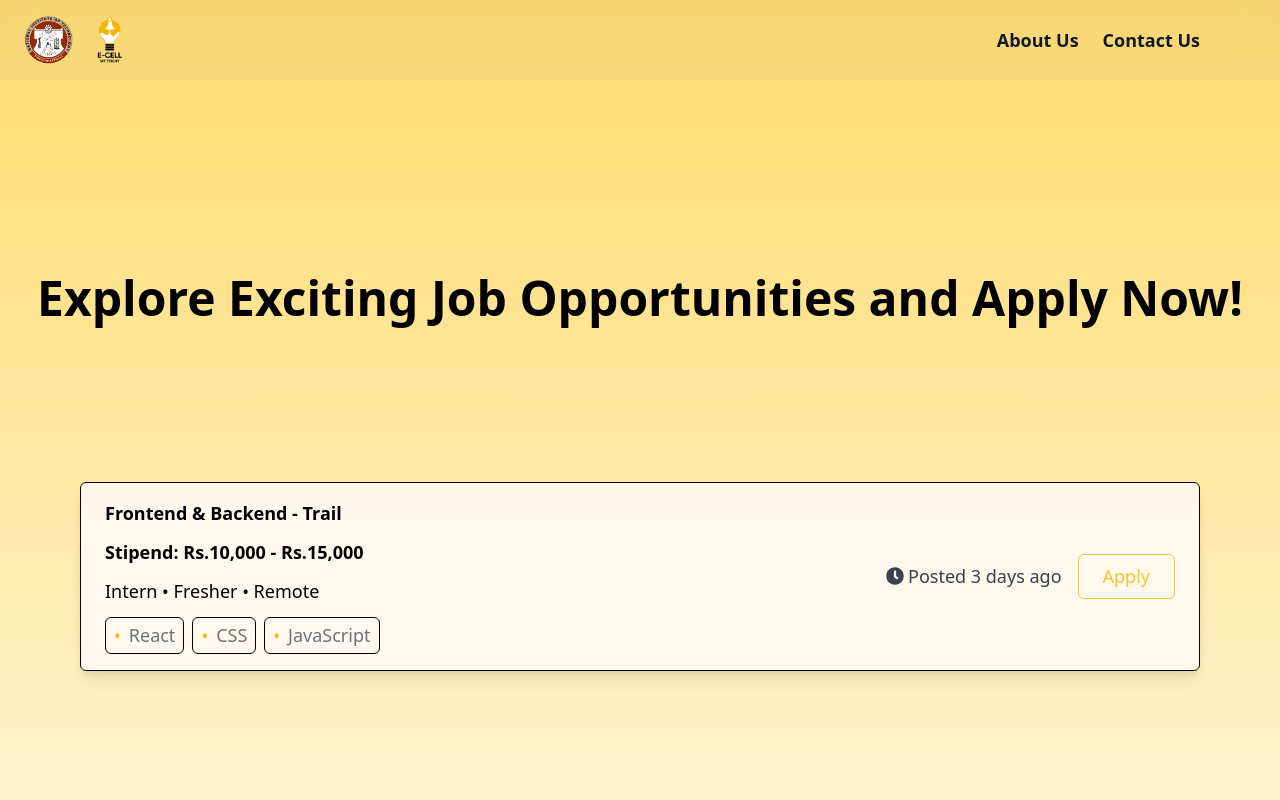
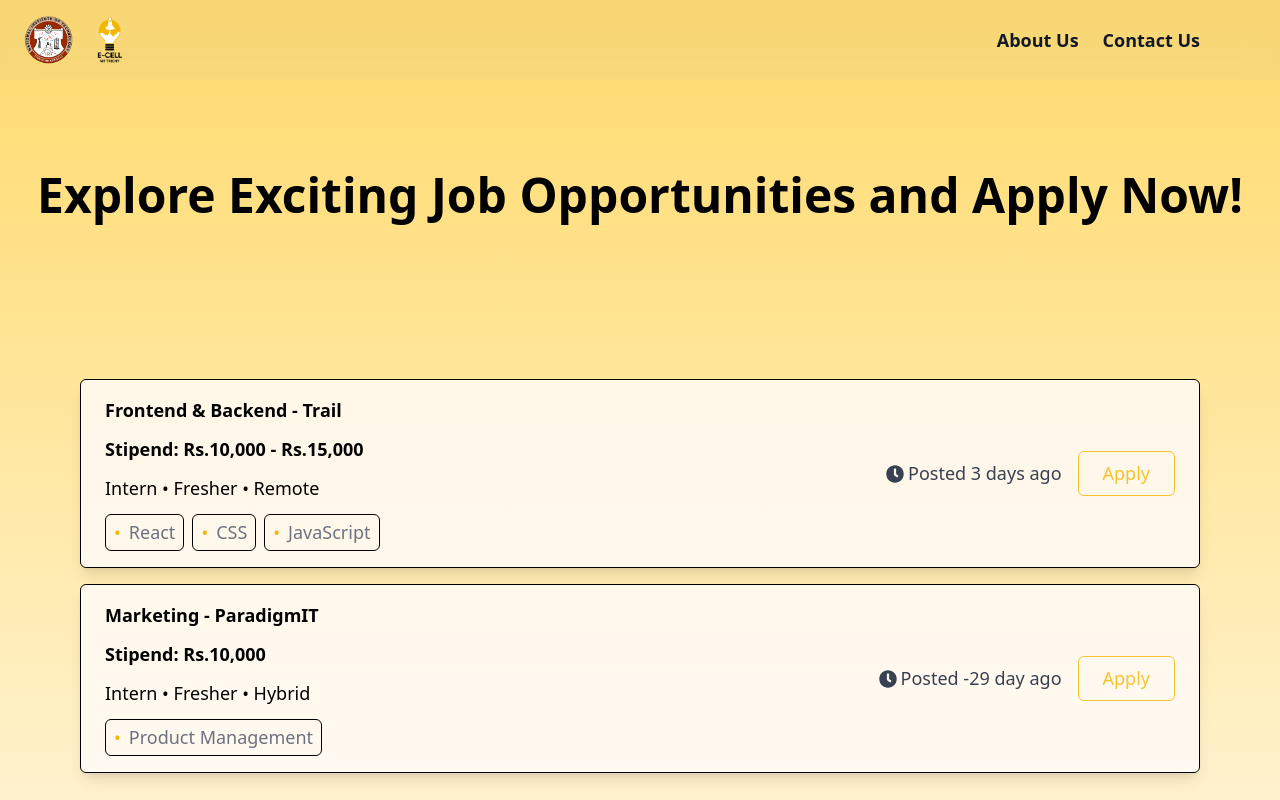
Before and after one commit to AritraDey-Dev/E-cell, a React (Vite) app: page /apply in a window 1280 px wide. Shown: the top 800 px of the page. Built offline with nearby package versions, Linux system fonts and the light colour scheme; a web font is replaced by a local one.

Commit message:
Modified apply page

```diff
--- a/src/App.jsx
+++ b/src/App.jsx
@@ -49,6 +49,7 @@ function App() {
 
         {/* Route for the /apply page, which will contain only the JobCard */}
         <Route path="/apply" element={<ApplyPage />} />
+
       </Routes>
       <Footer /> {/* Footer will stay on all pages */}
     </>
--- a/src/components/ApplyPage.jsx
+++ b/src/components/ApplyPage.jsx
@@ -24,7 +24,15 @@ function ApplyPage() {
           job_link="https://forms.gle/AddtW8vLCkVfSrjD7"
           stipend="Stipend: Rs.10,000 - Rs.15,000"
         />
-
+        <JobCard
+          title="Marketing"
+          Company="ParadigmIT"
+          location="Hybrid"
+          skills={["Product Management"]}
+          postedOn="2024-11-14"
+          job_link="https://docs.google.com/forms/d/e/1FAIpQLSeMw06nWa4naJ-2oe_akyKRYxNa6JX7y0lqefch1S2TysaRVA/viewform?usp=sf_link"
+          stipend="Stipend: Rs.10,000"
+        />
       </div>
     </div>
   );
--- a/src/components/Footer/index.jsx
+++ b/src/components/Footer/index.jsx
@@ -45,7 +45,7 @@ function Footer() {
           <div className="mb-4 md:w-1/3 text-right">
             <h3 className="text-lg font-bold">E-CELL</h3>
             <a href="https://ecell-nitt.org/#" className="hover:text-gray-400 mt-2 inline-block">
-              <img src="images/LOGO-FINAL.png" alt="E-Cell Website" className="h-16 w-auto mt-2 transition-transform transform hover:scale-105" />
+              <img src=".images/LOGO-FINAL.png" alt="E-Cell Website" className="h-16 w-auto mt-2 transition-transform transform hover:scale-105" />
             </a>
           </div>
         </div>
--- a/src/components/Navbar/index.jsx
+++ b/src/components/Navbar/index.jsx
@@ -1,4 +1,5 @@
 import { useState } from "react";
+import { useNavigate } from 'react-router-dom';
 
 function SocialLinks() {
   return (
@@ -33,7 +34,10 @@ function SocialLinks() {
 
 function Navbar() {
   const [sectionStack, setSectionStack] = useState([]);
-
+  const navigate = useNavigate(); // Use useNavigate correctly
+  const nav1 = () => {
+    navigate('/'); // Navigate to the home page
+  };
   const scrollToSection = (sectionId) => {
     const section = document.getElementById(sectionId);
     if (section) {
@@ -94,7 +98,7 @@ function Navbar() {
       {/* Links and Social Media */}
       <div className="flex items-center font-semibold pr-6 space-x-6 no-select">
         <a
-          onClick={scrollToAboutUs}
+          onClick={nav1}
           className="relative text-gray-900 hover:text-black transition duration-300 group cursor-pointer"
         >
           About Us
```
Also changed, not shown: src/components/Applynow/index.jsx (line endings or trailing spaces), src/components/Description/index.jsx (line endings or trailing spaces), src/components/Header/index.jsx (line endings or trailing spaces), src/components/JobCard/index.jsx (line endings or trailing spaces), src/components/SearchBar/index.jsx (line endings or trailing spaces).
